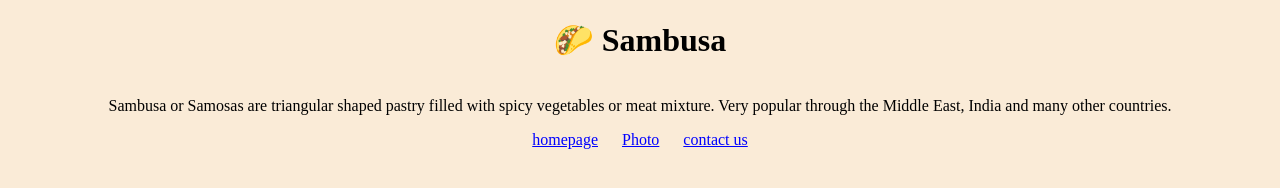
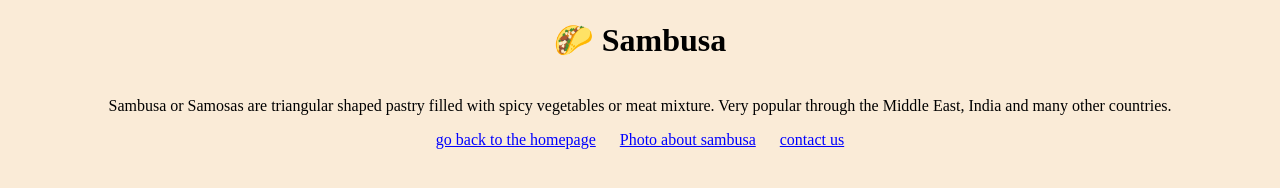
Before and after one commit to Emnet-tes/Croissant, a plain HTML site: page index.html in a window 1280 px wide. Drawn offline with Linux system fonts and the light colour scheme.

Commit message:
added seo

```diff
--- a/index.html
+++ b/index.html
@@ -4,6 +4,7 @@
     <meta charset="UTF-8">
     <meta name="viewport" content="width=device-width, initial-scale=1.0">
     <title>Sambusa</title>
+    <meta name="description" content="sambusa is food that will blast you with colorfull tastes">
     <link rel="stylesheet" href="/src/styles.css">
 </head>
 <body>
@@ -12,9 +13,9 @@
         <p>Sambusa or Samosas are triangular shaped pastry filled with spicy vegetables or meat mixture. Very popular through the Middle East, India and many other countries.</p>
     </div>
     <footer>
-        <a href="index.html">homepage</a>
-    <a href="photo.html">Photo</a>
-    <a href="contact.html">contact us</a>
+        <a href="index.html" title="home page">go back to the homepage</a>
+    <a href="photo.html" title="photo page">Photo about sambusa</a>
+    <a href="contact.html" title="contact page">contact us</a>
     </footer>
 
 
```
Also changed, not shown: contact.html (+1 -0 lines), photo.html (+2 -1 lines).
